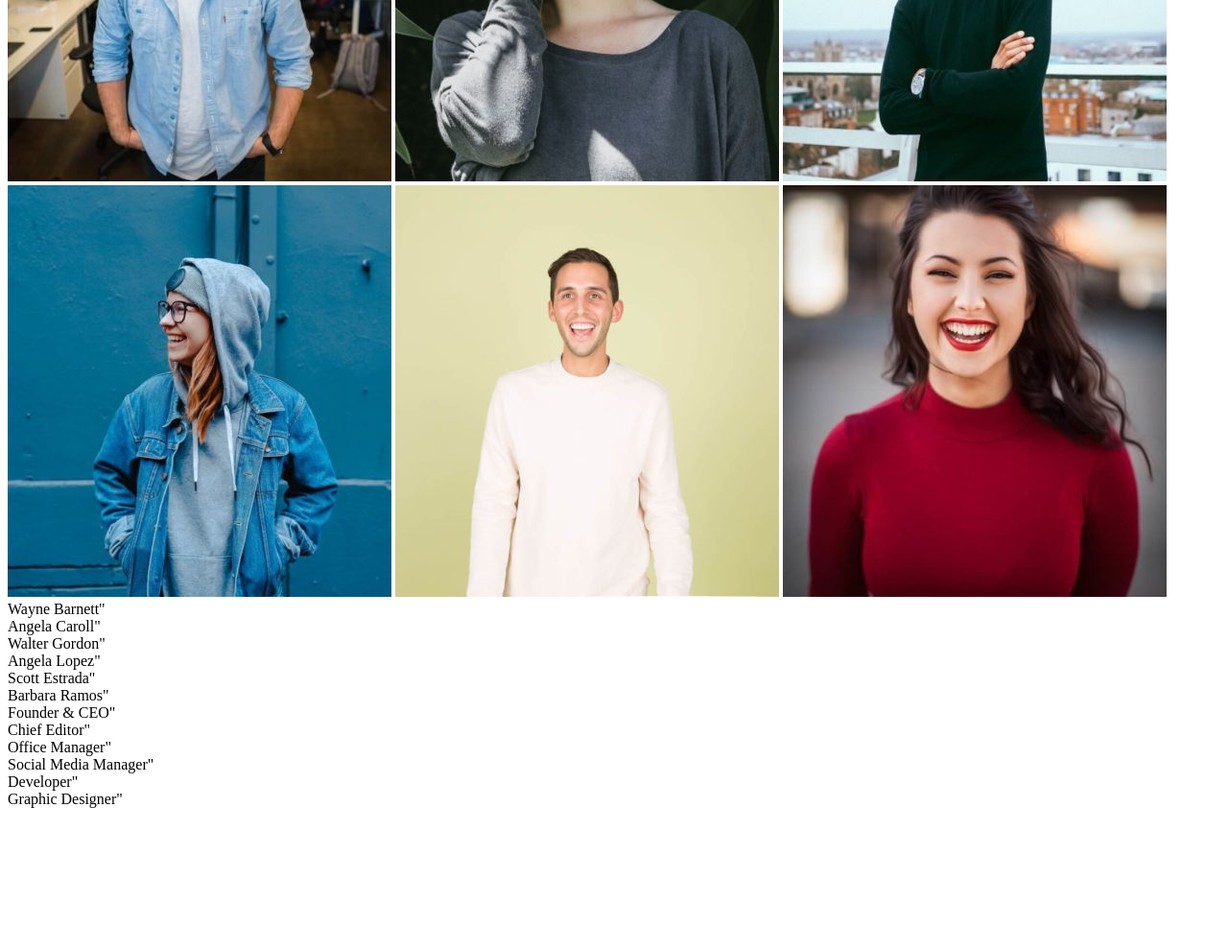
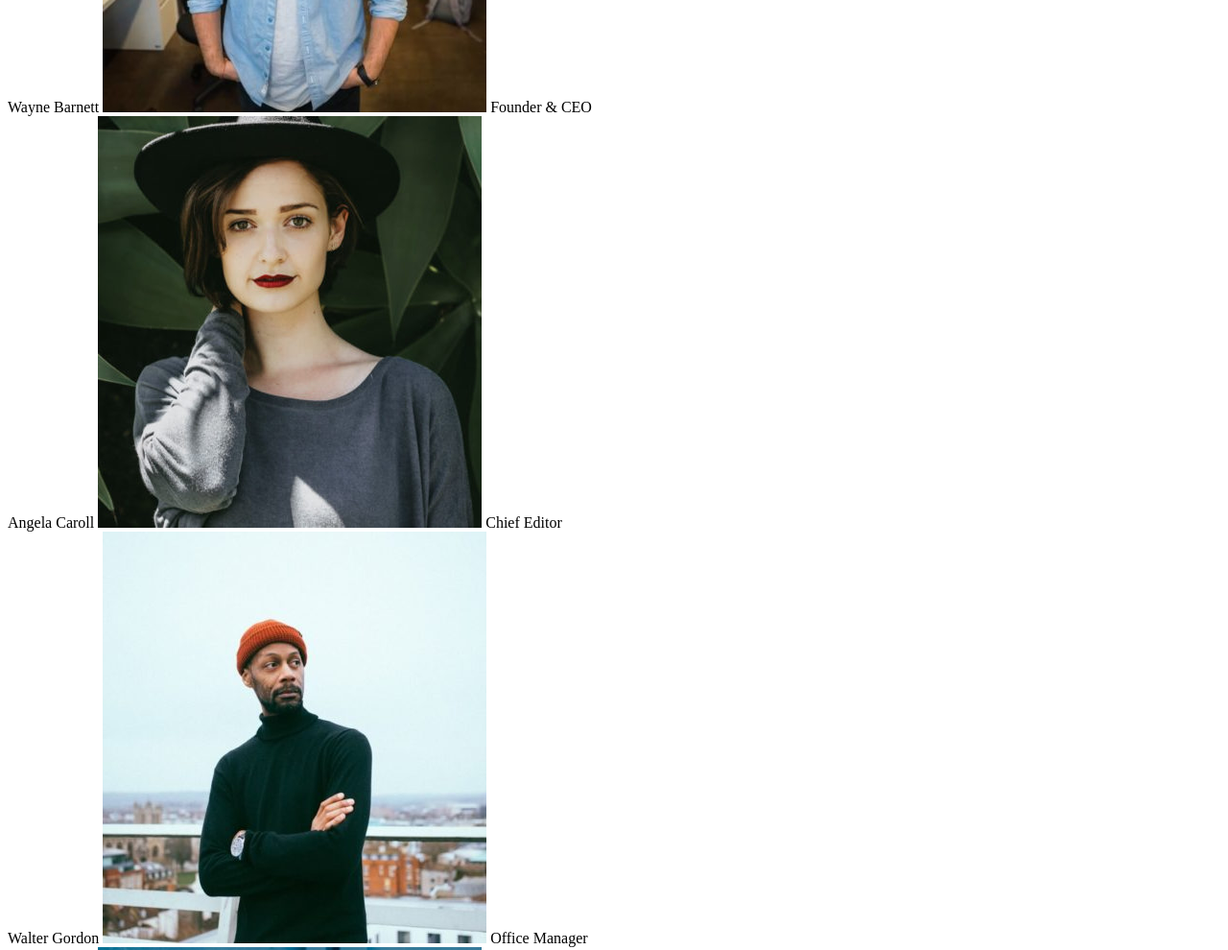
Before and after one commit to MatteoBassanin/js-our-team, a plain HTML site: page index.html in a window 1280 px wide. Shown: the part 320-1310 px from the top of the page at 96% size. Before the commit the page ends 1170 px from the top, so only its background shows below. Drawn offline with Linux system fonts and the light colour scheme.

Commit message:
implementing cards

```diff
--- a/index.html
+++ b/index.html
@@ -11,14 +11,7 @@
 
     </div>
 
-    <div class="container">
-        <!-- <div class="name"></div>
-        <img src="" alt="">
-        <div class="position"></div> -->
 
-    </div>
-    <div class="container_1"></div>
-    <div class="container_2"></div>
 
 
 
--- a/js/main.js
+++ b/js/main.js
@@ -37,51 +37,48 @@ const ourTeam =[
 ]
 
 
-console.log(ourTeam);
+// console.log(ourTeam);
 
 
 
-for ( let key in ourTeam) {
-    console.log(ourTeam[key]);
-}
+// for ( let key in ourTeam) {
+//     console.log(ourTeam[key]);
+// }
 
 let ourTeamString = JSON.stringify(ourTeam);
 
 
 
 let teamDom = document.getElementById("team");
-teamDom.innerHTML = ourTeamString;
 
 
 
-let imgListDom = document.querySelector(".container");
-let nameDom = document.querySelector(".container_1");
-let positionDom = document.querySelector(".container_2");
-bigImgDom = "";
-bigNameDom = "";
-bigPositionDom = "";
+for ( let key in ourTeam) {
+    let containerImgDom = document.createElement("div");
 
+    containerImgDom.innerHTML = `
+            <span class="name">${ourTeam[key].name}</span>
+            <img src="img/${ourTeam[key].image}">
+            <span class="name">${ourTeam[key].position}</span>
 
-for (let i = 0; i < ourTeam.length; i++ ){
+    `;
+    containerImgDom.classList.add("container")
+    teamDom.appendChild(containerImgDom);
+}
 
 
 
+
+
+for ( let key in ourTeam) {
     let containerImgDom = document.createElement("div");
-    containerImgDom.classList.add("image");
-    let newImgDom =   `<img src="img/${ourTeam[i].image}"> `;
-    bigImgDom += newImgDom;
 
-    let containerNameDom = document.createElement("div");
-    containerNameDom.classList.add("name");
-    let newNameDom =   `<div>${ourTeam[i].name}"</div> `;
-    bigNameDom += newNameDom;
+    containerImgDom.innerHTML = `
+            <span class="name">${ourTeam[key].name}</span>
+            <img src="img/${ourTeam[key].image}">
+            <span class="name">${ourTeam[key].position}</span>
 
-    let containerPositionDom = document.createElement("div");
-    containerPositionDom.classList.add("position");
-    let newPositionDom =   `<div>${ourTeam[i].position}"</div> `;
-    bigPositionDom += newPositionDom;
-
+    `;
+    containerImgDom.classList.add("container")
+    teamDom.appendChild(containerImgDom);
 }
-imgListDom.innerHTML = bigImgDom;
-nameDom.innerHTML = bigNameDom;
-positionDom.innerHTML = bigPositionDom;
```
